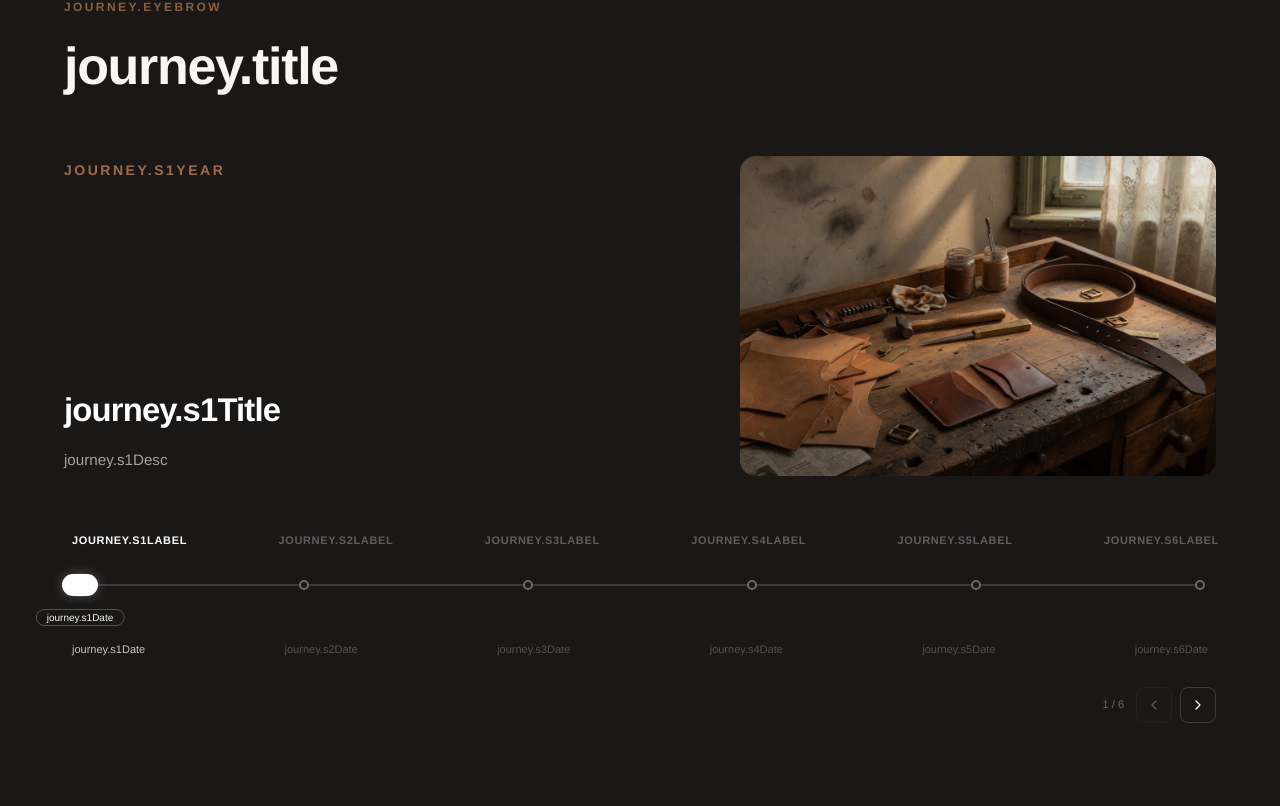
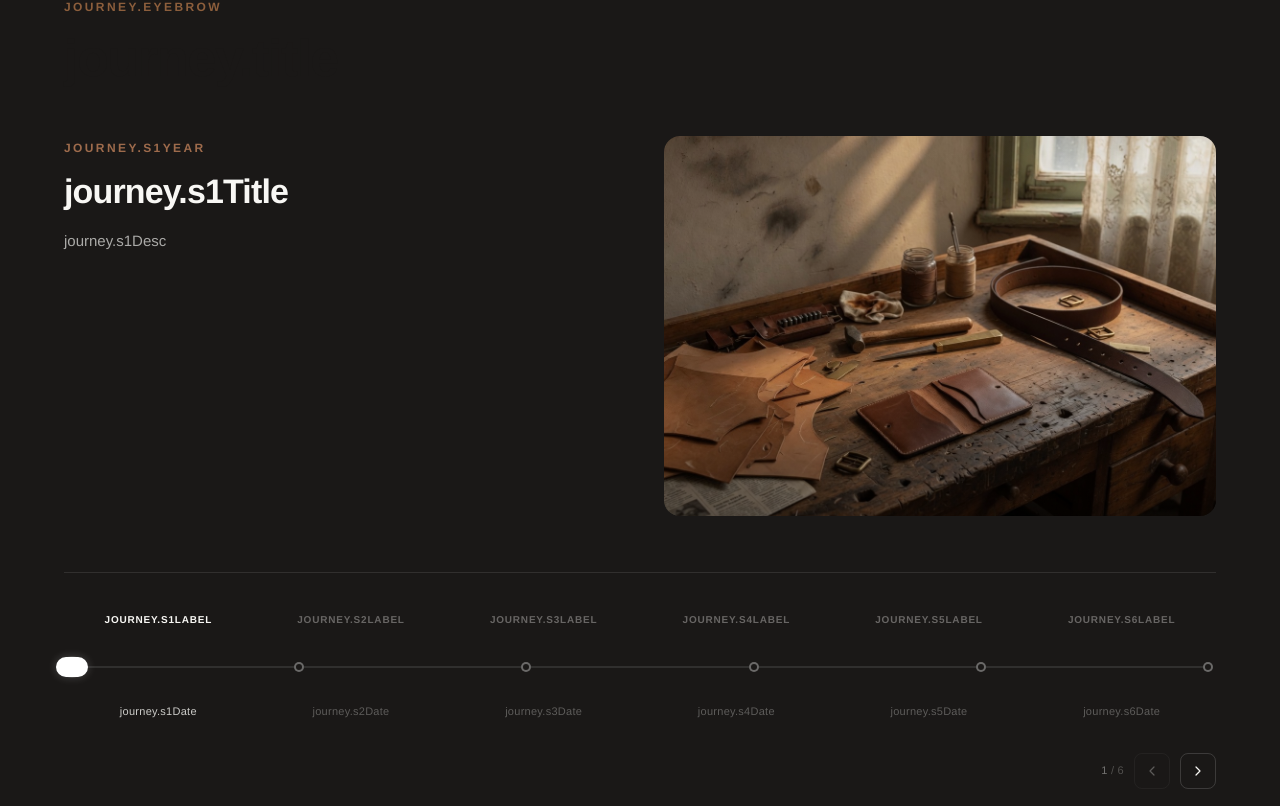
Before and after one commit to COMBINATORR/karya-boutique, a React (Vite) app: page / in a window 1280 px wide. Shown: the part 2934-3740 px from the top of the page. Built offline with nearby package versions, Linux system fonts and the light colour scheme; the HTML template or start-up script is replaced by a standard one; a web font is replaced by a local one.

Commit message:
Tighten BrandJourney typography hierarchy and text layout

```diff
--- a/src/components/BrandJourney.jsx
+++ b/src/components/BrandJourney.jsx
@@ -164,23 +164,25 @@ export function BrandJourney() {
       aria-label={t('journey.title')}
     >
       <div className="container-wide">
-        <header className="mb-8 sm:mb-10 lg:mb-12">
-          <span className="eyebrow mb-2 block text-[var(--accent-cognac-soft)]">
+        {/* Section header — same rhythm as other sections */}
+        <header className="mb-8 max-w-2xl sm:mb-10 lg:mb-12">
+          <span className="eyebrow mb-3 block text-[var(--accent-cognac-soft)]">
             {t('journey.eyebrow')}
           </span>
-          <h2 className="font-display text-[clamp(1.75rem,5.5vw,3.25rem)] font-bold tracking-tight text-[var(--text-light)]">
+          <h2 className="h2-editorial text-[clamp(1.85rem,5.5vw,3.25rem)] tracking-tight text-[var(--text-light)]">
             {t('journey.title')}
           </h2>
         </header>
 
-        {/* Story + photo panel — no outer frame */}
+        {/* Story + photo */}
         <div
           className="relative"
           onTouchStart={onTouchStart}
           onTouchEnd={onTouchEnd}
         >
-          <div className="grid gap-6 lg:grid-cols-[1.15fr_0.85fr] lg:items-stretch lg:gap-8">
-            <div className="relative flex min-h-[220px] flex-col justify-between sm:min-h-[260px] lg:min-h-[320px] lg:py-1">
+          <div className="grid items-start gap-6 lg:grid-cols-12 lg:gap-10 xl:gap-12">
+            {/* Text column — top-aligned stack, fixed hierarchy */}
+            <div className="lg:col-span-6 lg:pt-1 xl:col-span-6">
               <AnimatePresence mode="wait" custom={direction}>
                 <motion.div
                   key={step.id}
@@ -190,25 +192,26 @@ export function BrandJourney() {
                   animate="center"
                   exit="exit"
                   transition={{ duration: 0.34, ease: [0.22, 1, 0.36, 1] }}
-                  className="flex min-h-[200px] flex-1 flex-col sm:min-h-[230px]"
+                  className="flex flex-col"
                 >
-                  <p className="font-display text-xs font-bold uppercase tracking-[0.18em] text-[var(--accent-cognac-soft)] sm:text-sm">
+                  {/* Meta: year */}
+                  <p className="font-display text-[11px] font-bold uppercase tracking-[0.2em] text-[var(--accent-cognac-soft)] sm:text-xs">
                     {t(step.yearKey)}
                   </p>
-                  <div className="mt-auto pt-10 sm:pt-14">
-                    <h3 className="font-display text-[1.65rem] font-bold leading-tight tracking-tight text-white sm:text-3xl lg:text-[2.05rem]">
-                      {t(step.titleKey)}
-                    </h3>
-                    <p className="mt-3 max-w-2xl text-sm leading-relaxed text-white/60 sm:mt-4 sm:text-[0.95rem] sm:leading-[1.65]">
-                      {t(step.descKey)}
-                    </p>
-                  </div>
+                  {/* Title */}
+                  <h3 className="mt-3 font-display text-[clamp(1.5rem,4vw,2.125rem)] font-bold leading-[1.15] tracking-tight text-[var(--text-light)] sm:mt-4">
+                    {t(step.titleKey)}
+                  </h3>
+                  {/* Body */}
+                  <p className="mt-3 max-w-xl text-[14px] leading-[1.65] text-[var(--text-light)]/65 sm:mt-4 sm:text-[15px] sm:leading-[1.7]">
+                    {t(step.descKey)}
+                  </p>
                 </motion.div>
               </AnimatePresence>
             </div>
 
             {/* Desktop photo */}
-            <div className="relative hidden min-h-[300px] overflow-hidden rounded-[var(--radius-md)] bg-[var(--bg-dark-elevated)] lg:block">
+            <div className="relative hidden min-h-[280px] overflow-hidden rounded-[var(--radius-md)] bg-[var(--bg-dark-elevated)] lg:col-span-6 lg:block lg:min-h-[340px] xl:min-h-[380px]">
               <AnimatePresence mode="wait">
                 <motion.div
                   key={step.image}
@@ -230,7 +233,7 @@ export function BrandJourney() {
             </div>
           </div>
 
-          {/* Mobile photo */}
+          {/* Mobile photo — after text */}
           <div className="mt-6 lg:hidden">
             <div className="relative aspect-[16/10] overflow-hidden rounded-[var(--radius-md)] bg-[var(--bg-dark-elevated)]">
               <AnimatePresence mode="wait">
@@ -251,20 +254,20 @@ export function BrandJourney() {
         </div>
 
         {/* Timeline */}
-        <div className="mt-10 sm:mt-12 lg:mt-14">
-          {/* Labels above track (desktop / tablet) */}
-          <div className="relative mb-4 hidden px-1 sm:block sm:px-2">
-            <div className="flex justify-between">
+        <div className="mt-10 border-t border-white/10 pt-8 sm:mt-12 sm:pt-10 lg:mt-14">
+          {/* Step labels (sm+) — equal columns under dots */}
+          <div className="relative mb-5 hidden sm:block">
+            <div className="grid grid-cols-6 gap-1">
               {STEPS.map((s, i) => (
                 <button
                   key={s.id}
                   type="button"
                   onClick={() => goTo(i)}
                   className={[
-                    'max-w-[5.2rem] text-left text-[10px] font-semibold uppercase tracking-[0.06em] transition-colors duration-200 lg:max-w-[6.5rem] lg:text-[11px]',
+                    'px-0.5 text-center font-display text-[9px] font-semibold uppercase leading-snug tracking-[0.08em] transition-colors duration-200 lg:text-[10px]',
                     i === active
-                      ? 'text-white'
-                      : 'text-white/30 hover:text-white/55',
+                      ? 'text-[var(--text-light)]'
+                      : 'text-[var(--text-light)]/35 hover:text-[var(--text-light)]/60',
                   ].join(' ')}
                 >
                   {t(s.labelKey)}
@@ -276,7 +279,7 @@ export function BrandJourney() {
           {/* Track */}
           <div
             ref={trackRef}
-            className="relative mx-0 h-10 cursor-pointer touch-none select-none px-3 sm:mx-1 sm:px-2"
+            className="relative mx-0 h-9 cursor-pointer touch-none select-none px-2 sm:h-10 sm:px-1"
             onPointerDown={onPointerDown}
             onPointerMove={onPointerMove}
             onPointerUp={onPointerUp}
@@ -299,17 +302,14 @@ export function BrandJourney() {
               }
             }}
           >
-            {/* Base line */}
-            <div className="pointer-events-none absolute left-3 right-3 top-1/2 h-[2px] -translate-y-1/2 rounded-full bg-white/15 sm:left-2 sm:right-2" />
-            {/* Progress line */}
+            <div className="pointer-events-none absolute left-2 right-2 top-1/2 h-px -translate-y-1/2 rounded-full bg-white/20 sm:left-1 sm:right-1" />
             <div
-              className="pointer-events-none absolute left-3 top-1/2 h-[2px] -translate-y-1/2 rounded-full bg-white transition-[width] duration-300 ease-out sm:left-2"
+              className="pointer-events-none absolute left-2 top-1/2 h-px -translate-y-1/2 rounded-full bg-white transition-[width] duration-300 ease-out sm:left-1"
               style={{
-                width: `calc((100% - 1.5rem) * ${progress})`,
+                width: `calc((100% - 1rem) * ${progress})`,
               }}
             />
 
-            {/* Dots */}
             {STEPS.map((s, i) => {
               const left = n <= 1 ? 0 : (i / (n - 1)) * 100
               const on = i === active
@@ -322,8 +322,8 @@ export function BrandJourney() {
                     e.stopPropagation()
                     goTo(i)
                   }}
-                  className="absolute top-1/2 z-[1] flex h-10 w-10 -translate-x-1/2 -translate-y-1/2 items-center justify-center"
-                  style={{ left: `calc(0.75rem + (100% - 1.5rem) * ${left / 100})` }}
+                  className="absolute top-1/2 z-[1] flex h-9 w-9 -translate-x-1/2 -translate-y-1/2 items-center justify-center sm:h-10 sm:w-10"
+                  style={{ left: `calc(0.5rem + (100% - 1rem) * ${left / 100})` }}
                   aria-label={t(s.labelKey)}
                   aria-current={on ? 'step' : undefined}
                 >
@@ -331,10 +331,10 @@ export function BrandJourney() {
                     className={[
                       'block rounded-full transition-all duration-300',
                       on
-                        ? 'h-3.5 w-3.5 bg-white shadow-[0_0_0_5px_rgba(255,255,255,0.14)]'
+                        ? 'h-3 w-3 bg-white shadow-[0_0_0_4px_rgba(255,255,255,0.14)] sm:h-3.5 sm:w-3.5'
                         : passed
-                          ? 'h-2.5 w-2.5 bg-white'
-                          : 'h-2.5 w-2.5 border-2 border-white/35 bg-[var(--bg-dark)]',
+                          ? 'h-2 w-2 bg-white sm:h-2.5 sm:w-2.5'
+                          : 'h-2 w-2 border-2 border-white/35 bg-[var(--bg-dark)] sm:h-2.5 sm:w-2.5',
                     ].join(' ')}
                   />
                 </button>
@@ -342,31 +342,24 @@ export function BrandJourney() {
             })}
 
             <div
-              className="pointer-events-none absolute top-1/2 z-[2] h-5 w-8 -translate-x-1/2 -translate-y-1/2 rounded-full border-2 border-white bg-white shadow-[0_0_12px_rgba(255,255,255,0.25)] transition-[left] duration-300 ease-out sm:h-[22px] sm:w-9"
-              style={{ left: `calc(0.75rem + (100% - 1.5rem) * ${progress})` }}
+              className="pointer-events-none absolute top-1/2 z-[2] h-4 w-7 -translate-x-1/2 -translate-y-1/2 rounded-full border-2 border-white bg-white shadow-[0_0_10px_rgba(255,255,255,0.2)] transition-[left] duration-300 ease-out sm:h-[20px] sm:w-8"
+              style={{ left: `calc(0.5rem + (100% - 1rem) * ${progress})` }}
               aria-hidden
             />
-
-            <div
-              className="pointer-events-none absolute top-[calc(50%+18px)] z-[2] -translate-x-1/2 transition-[left] duration-300 ease-out"
-              style={{ left: `calc(0.75rem + (100% - 1.5rem) * ${progress})` }}
-            >
-              <span className="whitespace-nowrap rounded-full border border-white/25 bg-[var(--bg-dark)] px-2.5 py-0.5 text-[10px] font-medium text-white/95">
-                {t(step.dateKey)}
-              </span>
-            </div>
           </div>
 
-          {/* Static date row (desktop) */}
-          <div className="mt-9 hidden justify-between px-1 sm:flex sm:px-2">
+          {/* Dates under track (sm+) */}
+          <div className="mt-4 hidden grid-cols-6 gap-1 sm:grid">
             {STEPS.map((s, i) => (
               <button
                 key={`${s.id}-date`}
                 type="button"
                 onClick={() => goTo(i)}
                 className={[
-                  'text-[10px] transition-colors duration-200 lg:text-[11px]',
-                  i === active ? 'text-white/75' : 'text-white/25 hover:text-white/45',
+                  'text-center font-sans text-[10px] tabular-nums tracking-wide transition-colors duration-200 lg:text-[11px]',
+                  i === active
+                    ? 'font-medium text-[var(--text-light)]/80'
+                    : 'text-[var(--text-light)]/30 hover:text-[var(--text-light)]/50',
                 ].join(' ')}
               >
                 {t(s.dateKey)}
@@ -374,24 +367,27 @@ export function BrandJourney() {
             ))}
           </div>
 
-          {/* Mobile label + nav buttons */}
-          <div className="mt-10 flex items-center justify-between gap-3 sm:mt-7">
+          {/* Controls row */}
+          <div className="mt-6 flex items-center justify-between gap-3 sm:mt-8">
             <div className="min-w-0 sm:hidden">
-              <p className="truncate text-xs font-semibold uppercase tracking-[0.12em] text-white">
+              <p className="truncate font-display text-[11px] font-semibold uppercase tracking-[0.14em] text-[var(--text-light)]">
                 {t(step.labelKey)}
               </p>
-              <p className="mt-0.5 text-[11px] text-white/40">{t(step.dateKey)}</p>
+              <p className="mt-1 text-[11px] tabular-nums text-[var(--text-light)]/40">
+                {t(step.dateKey)}
+              </p>
             </div>
 
-            <div className="ml-auto flex items-center gap-2">
-              <span className="mr-1 hidden text-[11px] tabular-nums text-white/35 sm:inline">
-                {active + 1} / {n}
+            <div className="ml-auto flex items-center gap-2.5">
+              <span className="hidden font-sans text-[11px] tabular-nums tracking-wide text-[var(--text-light)]/40 sm:inline">
+                {active + 1}
+                <span className="text-[var(--text-light)]/25"> / {n}</span>
               </span>
               <button
                 type="button"
                 onClick={prev}
                 disabled={active === 0}
-                className="karya-carousel-nav flex h-8 w-8 items-center justify-center rounded-[var(--radius-sm)] border border-white/15 text-white transition-colors hover:border-white/35 hover:bg-white/[0.06] active:scale-95 disabled:cursor-not-allowed disabled:opacity-30 sm:h-9 sm:w-9"
+                className="karya-carousel-nav flex h-8 w-8 items-center justify-center rounded-[var(--radius-sm)] border border-white/15 text-[var(--text-light)] transition-colors hover:border-white/35 hover:bg-white/[0.06] active:scale-95 disabled:cursor-not-allowed disabled:opacity-30 sm:h-9 sm:w-9"
                 aria-label={t('journey.prev')}
               >
                 <ChevronLeft className="h-3.5 w-3.5 sm:h-4 sm:w-4" strokeWidth={1.8} />
@@ -400,7 +396,7 @@ export function BrandJourney() {
                 type="button"
                 onClick={next}
                 disabled={active === n - 1}
-                className="karya-carousel-nav flex h-8 w-8 items-center justify-center rounded-[var(--radius-sm)] border border-white/15 text-white transition-colors hover:border-white/35 hover:bg-white/[0.06] active:scale-95 disabled:cursor-not-allowed disabled:opacity-30 sm:h-9 sm:w-9"
+                className="karya-carousel-nav flex h-8 w-8 items-center justify-center rounded-[var(--radius-sm)] border border-white/15 text-[var(--text-light)] transition-colors hover:border-white/35 hover:bg-white/[0.06] active:scale-95 disabled:cursor-not-allowed disabled:opacity-30 sm:h-9 sm:w-9"
                 aria-label={t('journey.next')}
               >
                 <ChevronRight className="h-3.5 w-3.5 sm:h-4 sm:w-4" strokeWidth={1.8} />
```
